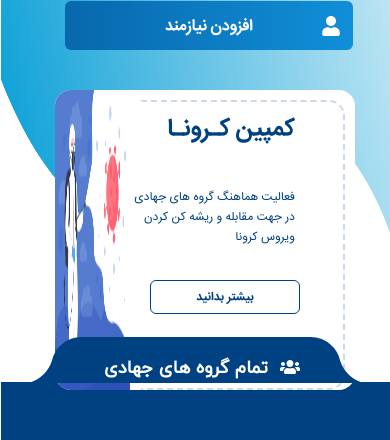
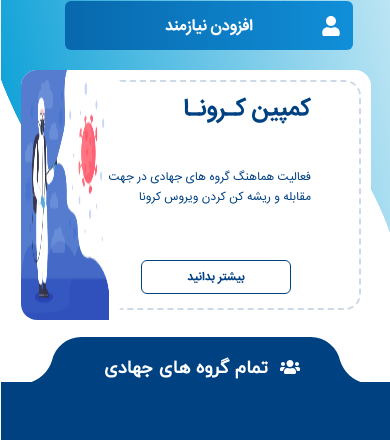
Before and after one commit to Momenane/PooyeshMomenaneFrontEnd2, a React (Create React App) app: page / in a window 390 px wide. Shown: the part 576-1016 px from the top of the page. Built offline with nearby package versions, Linux system fonts and the light colour scheme.

Commit message:
fix corona card in small screen

```diff
--- a/src/pages/Home/MainBanner/components/CoronaCard.css
+++ b/src/pages/Home/MainBanner/components/CoronaCard.css
@@ -21,10 +21,11 @@
 }
 @media (max-width: 480px) {
   .cardContainer {
-    height: 300px;
-    width: 300px;
-    right: 10%;
-    bottom: -40px;
+    height: 250px;
+    width: 350px;
+    margin: auto;
+    right: 20px;
+    bottom: -20px;
   }
 }
 
@@ -45,7 +46,7 @@
 }
 @media (max-width: 480px) {
   .dash-card {
-    height: 290px;
+    height: 230px;
   }
 }
 
```
